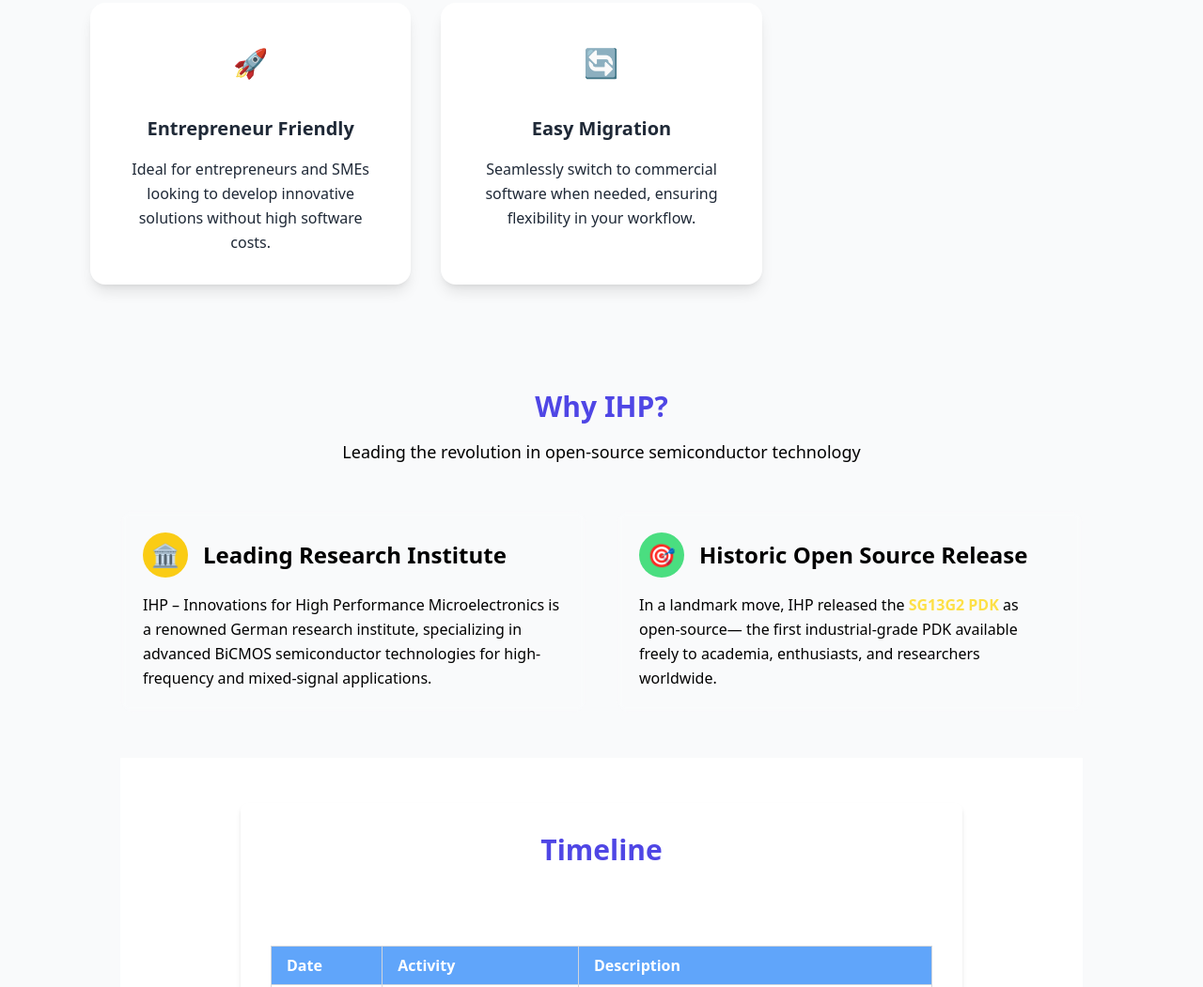
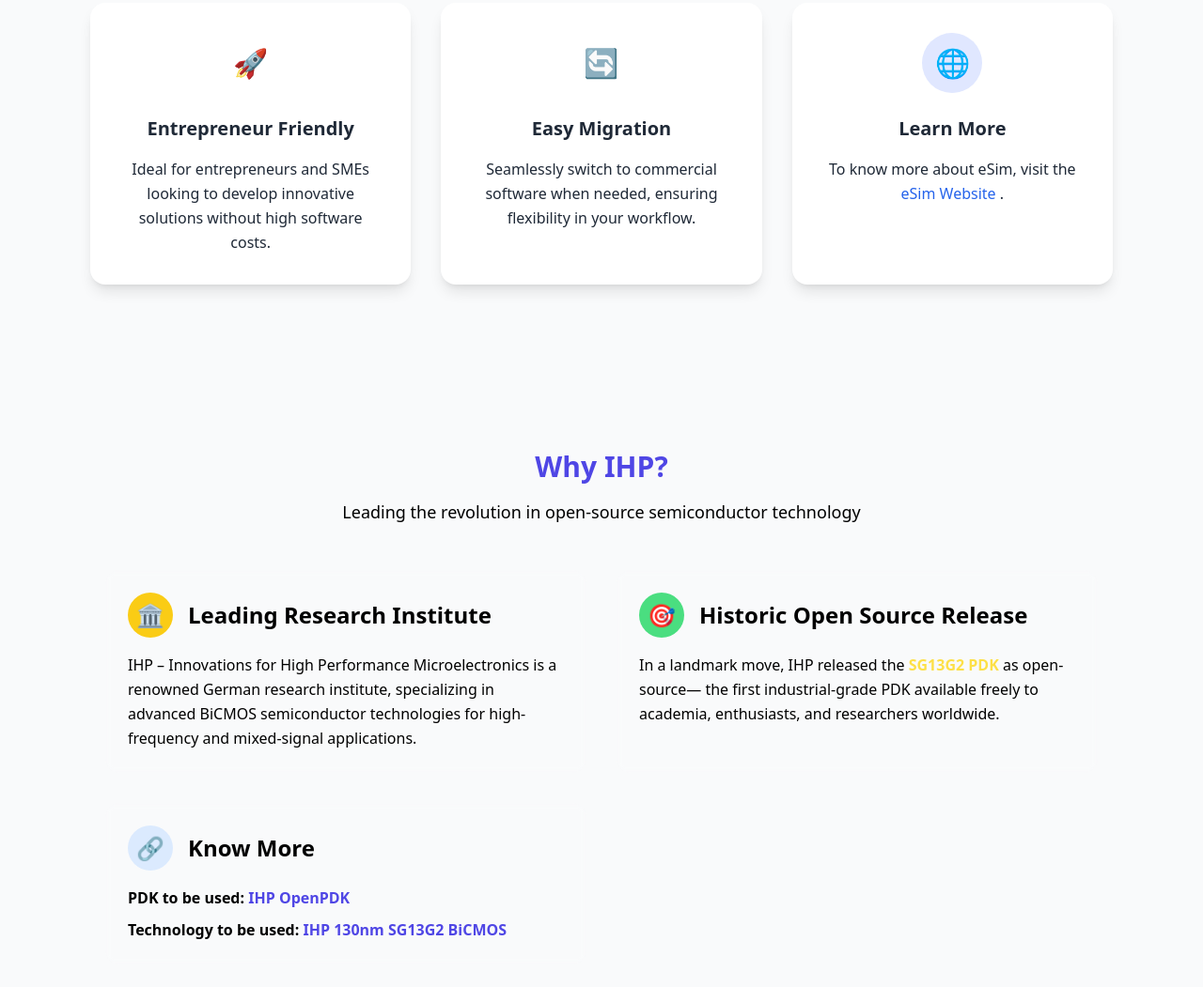
Before and after one commit to FOSSEE/esim_ihp_marathon, an Astro site: page / in a window 1280 px wide. Shown: the part 2527-3578 px from the top of the page at 94% size. Built offline with nearby package versions, Linux system fonts and the light colour scheme; Astro itself is replaced by a stand-in of ours.

Commit message:
Updated points in the content for home page

```diff
--- a/src/components/homebody.astro
+++ b/src/components/homebody.astro
@@ -176,6 +176,21 @@
                         Seamlessly switch to commercial software when needed, ensuring flexibility in your workflow.
                     </p>
                 </div>
+
+                <div class="benefit-card bg-white rounded-2xl p-8 shadow-lg hover:shadow-2xl md:col-span-2 lg:col-span-1">
+                  <div class="icon-container w-16 h-16 rounded-full flex items-center justify-center mb-6 mx-auto bg-indigo-100">
+                    <span class="text-3xl">🌐</span>
+                  </div>
+                  <h3 class="text-xl font-bold text-gray-800 mb-4 text-center">Learn More</h3>
+                  <p class="text-gray-800 text-center leading-relaxed">
+                    To know more about eSim, visit the
+                    <a href="https://esim.fossee.in/" target="_blank" class="text-blue-600  hover:underline">
+                      eSim Website
+                    </a>.
+                  </p>
+                </div>
+              </div>
+</div>
             </div>
         </div>
         <!-- IHP Section -->
@@ -217,7 +232,39 @@
                          the first industrial-grade PDK available freely to academia, enthusiasts, and researchers worldwide.
                      </p>
                  </div>
-             </div>
+                 <div class="bg-white/10 backdrop-blur-sm rounded-2xl p-6">
+                    <div class="flex items-center mb-4">
+                      <div class="w-12 h-12 bg-blue-100 rounded-full flex items-center justify-center mr-4">
+                        <span class="text-2xl">🔗</span>
+                      </div>
+                      <h3 class="text-2xl font-bold">Know More</h3>
+                    </div>
+                    <div class="text-black-700 leading-relaxed space-y-2">
+                      <p>
+                        <strong>PDK to be used:</strong>
+                        <a href="https://github.com/IHP-GmbH/IHP-Open-PDK"
+                           target="_blank"
+                           class="text-indigo-600 font-semibold hover:underline">
+                           IHP OpenPDK
+                        </a>
+                      </p>
+
+                      <p>
+                        <strong>Technology to be used:</strong>
+                        <a href="https://ihp-open-pdk-docu.readthedocs.io/en/latest/install.html"
+                           target="_blank"
+                           class="text-indigo-600 font-semibold hover:underline">
+                           IHP 130nm SG13G2 BiCMOS
+                        </a>
+                      </p>
+                    </div>
+
+                     </a>
+                    </p>
+                  </div>
+                </div>
+              </div>
+            </div>
 
              <!-- Visual Element -->
              <!-- <div class="text-center">
```
